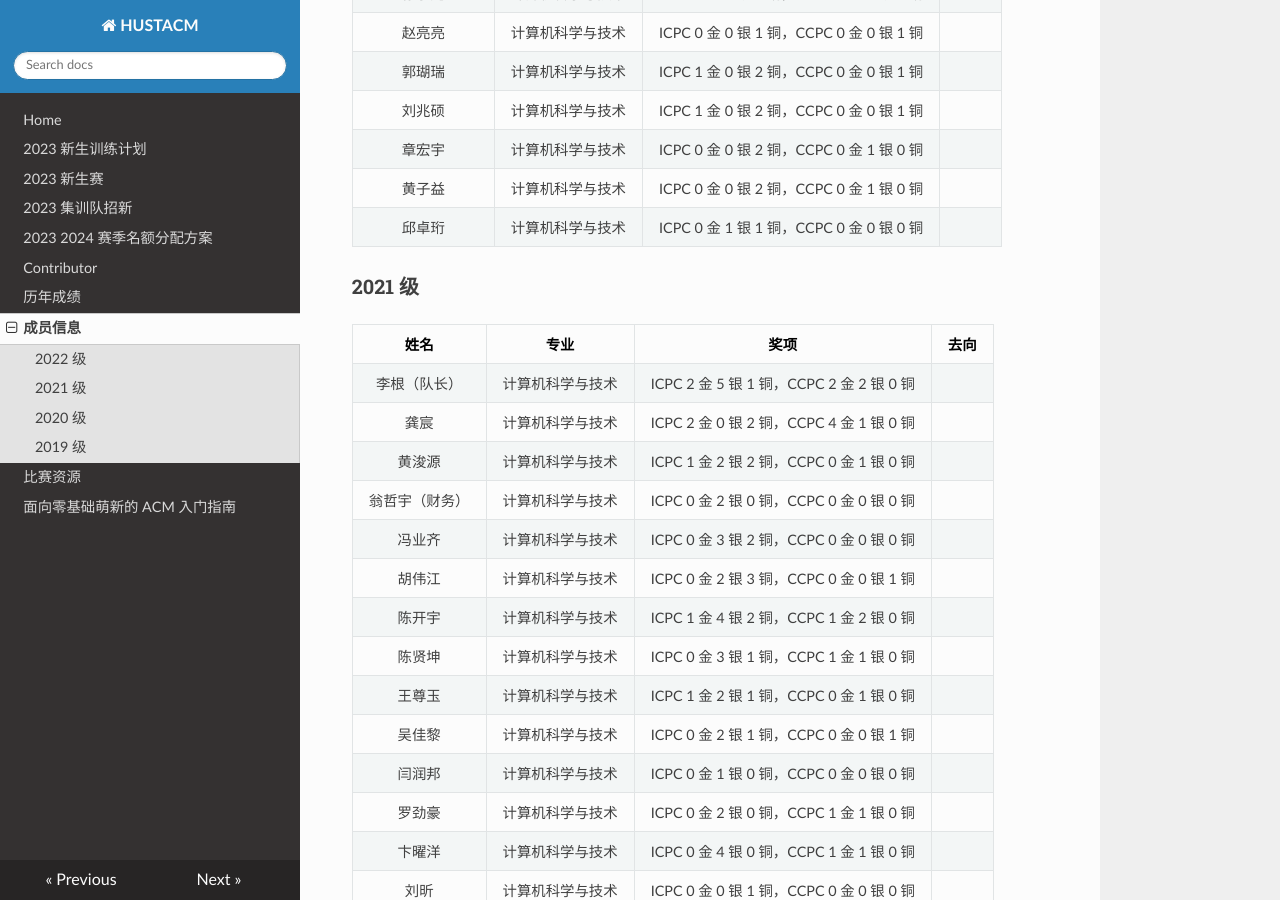
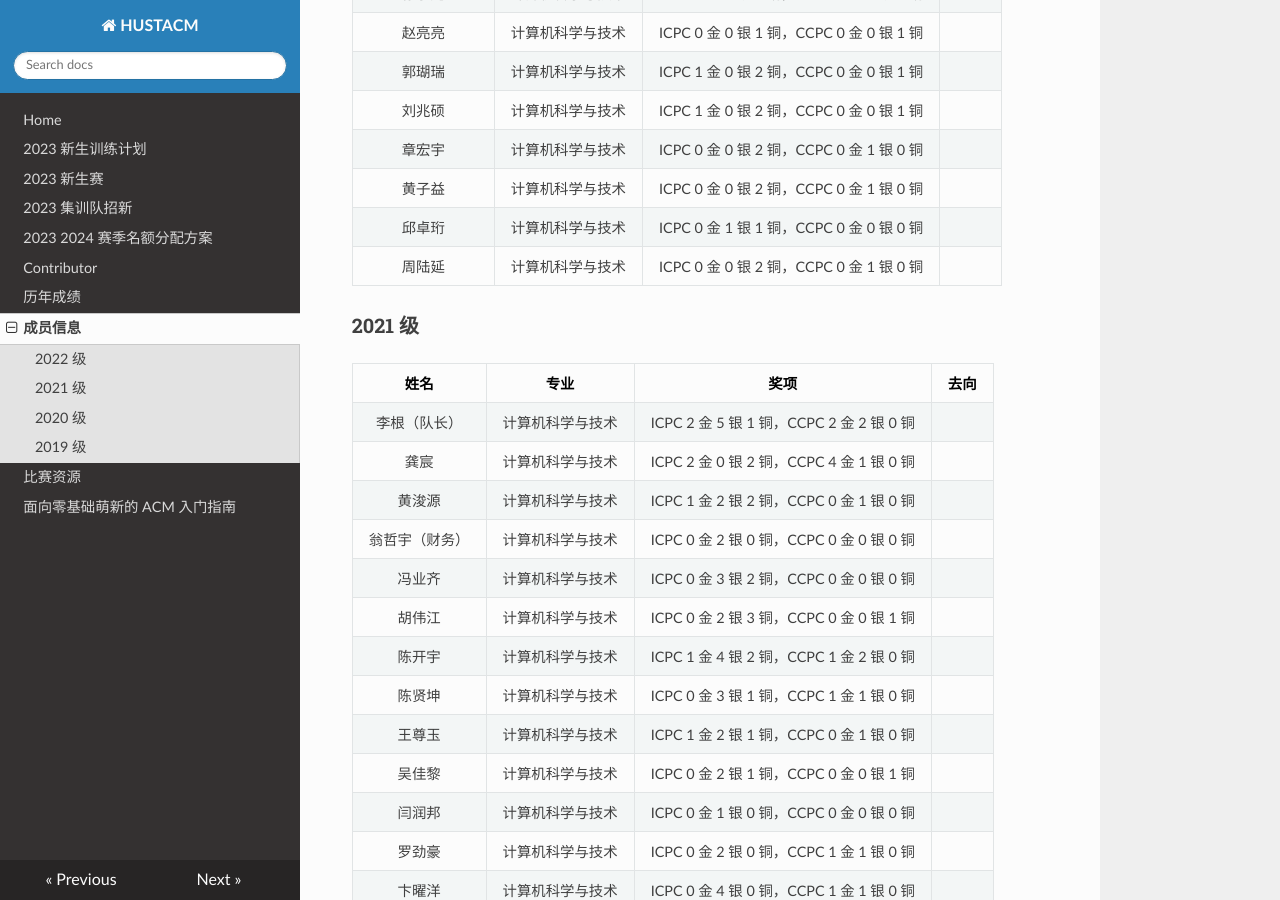
Before and after one commit to HUSTACM/hustacm.com, an MkDocs documentation site: the page built from docs/成员信息.md, in a window 1280 px wide and 900 px high, scrolled down 990 px. Built offline with MkDocs 1.6.1, drawn with Linux system fonts in a browser that asks for light colours; nearby versions of some CDN libraries.

Commit message:
docs: refresh personal total awards

```diff
--- a/docs/成员信息.md
+++ b/docs/成员信息.md
@@ -31,6 +31,7 @@
 | 章宏宇 | 计算机科学与技术 | ICPC 0 金 0 银 2 铜，CCPC 0 金 1 银 0 铜 |       |
 | 黄子益 | 计算机科学与技术 | ICPC 0 金 0 银 2 铜，CCPC 0 金 1 银 0 铜 |       |
 | 邱卓珩 | 计算机科学与技术 | ICPC 0 金 1 银 1 铜，CCPC 0 金 0 银 0 铜 |       |
+| 周陆延 | 计算机科学与技术 | ICPC 0 金 0 银 2 铜，CCPC 0 金 1 银 0 铜 |       |
 
 ### 2021 级
 
```
